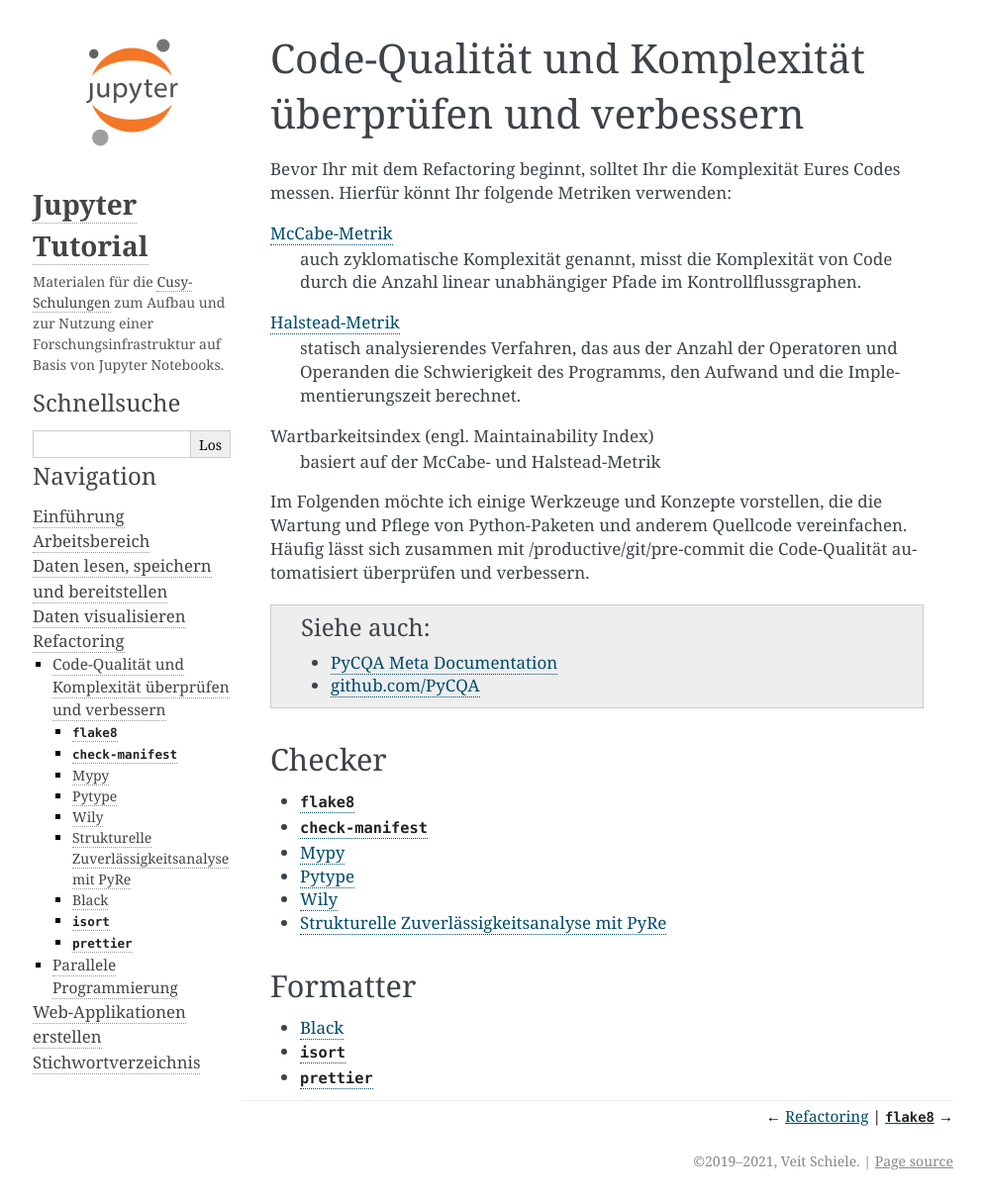
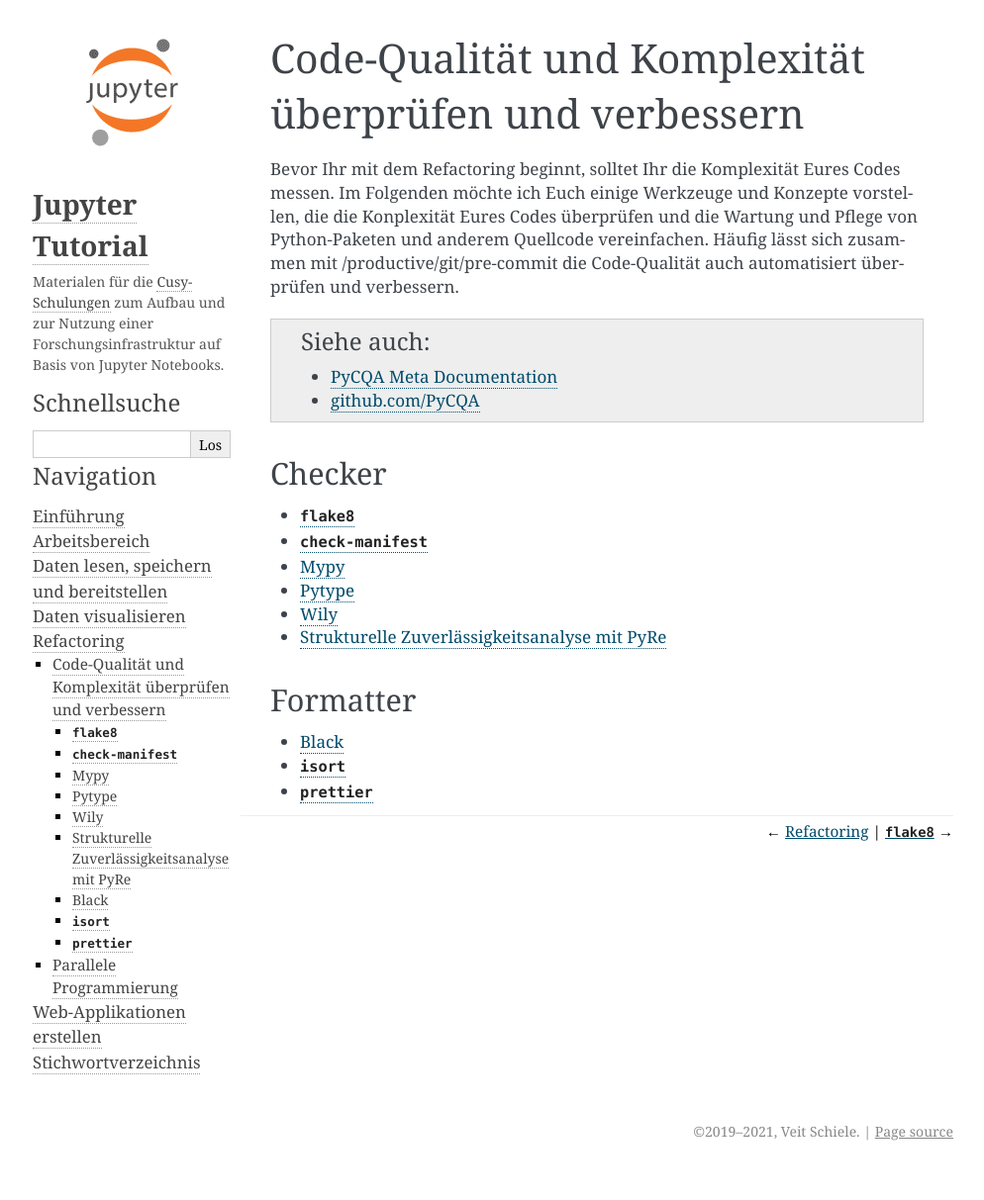
Before and after one commit to veit/jupyter-tutorial-de, a Sphinx documentation site: the page built from docs/refactoring/autoqual/index.rst, in a window 1280 px wide. Shown: the whole page at 99% size, without its empty margins (147-1141 px from the left). Built offline with Sphinx 7.4.7, drawn with Linux system fonts in a browser that asks for light colours; pages that are not in the unit, such as notebooks, are missing from menus; after the commit the page ends 1183 px from its top, so only the background shows below that.

```diff
--- a/docs/refactoring/autoqual/index.rst
+++ b/docs/refactoring/autoqual/index.rst
@@ -2,22 +2,11 @@ Code-Qualität und Komplexität überprüfen und verbessern
 =======================================================
 
 Bevor Ihr mit dem Refactoring beginnt, solltet Ihr die Komplexität Eures Codes
-messen. Hierfür könnt Ihr folgende Metriken verwenden:
-
-`McCabe-Metrik <https://de.wikipedia.org/wiki/McCabe-Metrik>`_
-    auch zyklomatische Komplexität genannt, misst die Komplexität von Code durch
-    die Anzahl linear unabhängiger Pfade im Kontrollflussgraphen.
-`Halstead-Metrik <https://de.wikipedia.org/wiki/Halstead-Metrik>`_
-    statisch analysierendes Verfahren, das aus der Anzahl der Operatoren und
-    Operanden die Schwierigkeit des Programms, den Aufwand und die
-    Implementierungszeit berechnet.
-Wartbarkeitsindex (engl. Maintainability Index)
-    basiert auf der McCabe- und Halstead-Metrik
-
-Im Folgenden möchte ich einige Werkzeuge und Konzepte vorstellen, die die
-Wartung und Pflege von Python-Paketen und anderem Quellcode vereinfachen.
-Häufig lässt sich zusammen mit :doc:`/productive/git/pre-commit` die
-Code-Qualität automatisiert überprüfen und verbessern.
+messen. Im Folgenden möchte ich Euch einige Werkzeuge und Konzepte vorstellen,
+die die Konplexität Eures Codes überprüfen und die Wartung und Pflege von
+Python-Paketen und anderem Quellcode vereinfachen. Häufig lässt sich zusammen
+mit :doc:`/productive/git/pre-commit` die Code-Qualität auch automatisiert
+überprüfen und verbessern.
 
 .. seealso::
    * `PyCQA Meta Documentation <https://meta.pycqa.org/en/latest/>`_
```
Also changed, not shown: docs/refactoring/autoqual/wily.rst (+13 -4 lines).
